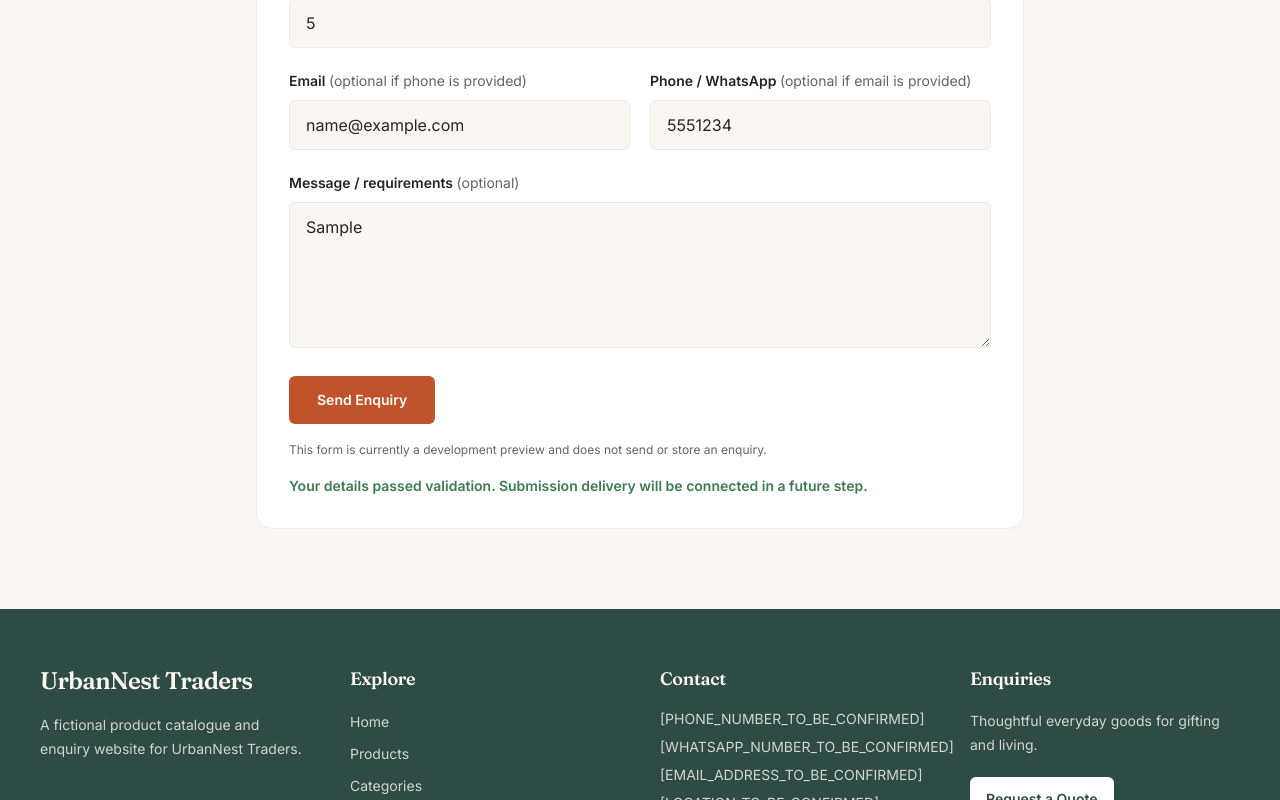
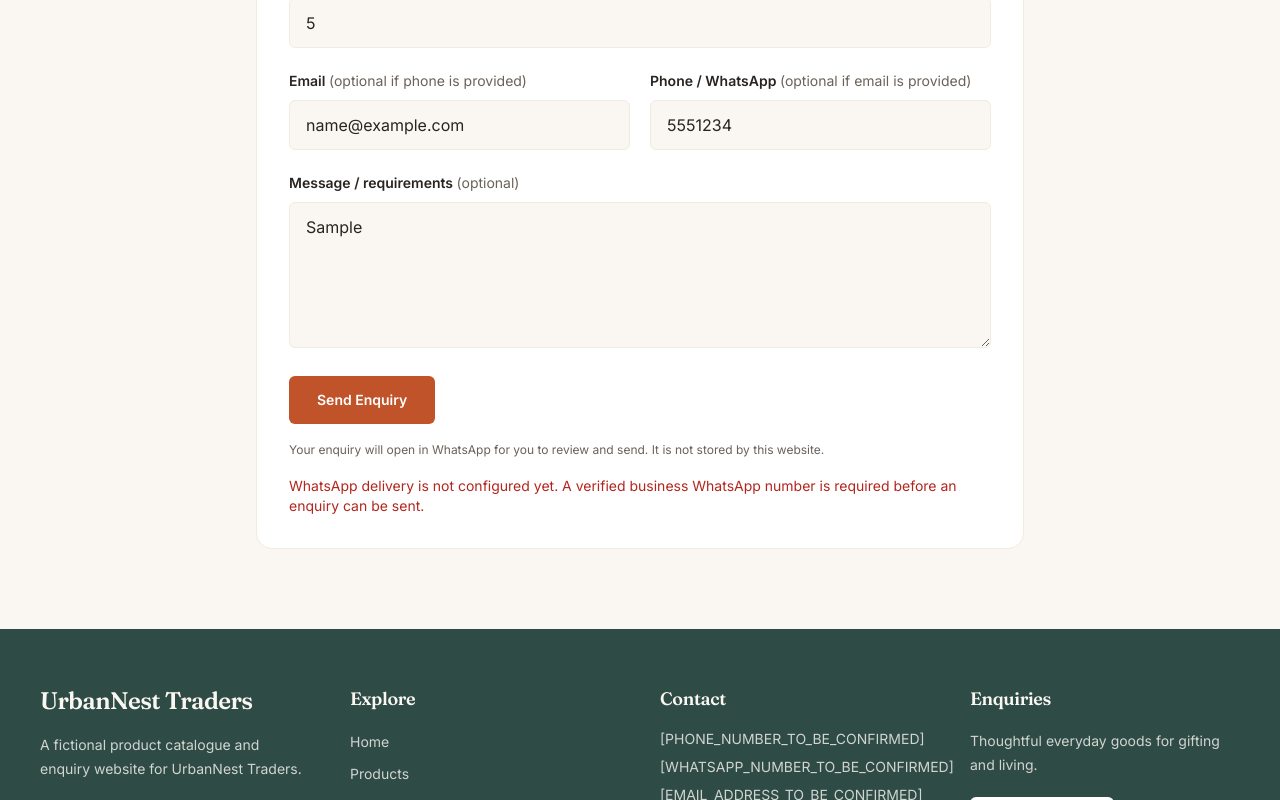
Before and after one commit to exploraterytester27/UrbanNest-Traders, a Next.js app: page /request-a-quote in a window 1280 px wide. Both pictures are taken after typing "Sample", "Sample", "5", "name@example.com", "5551234", "Sample" into the empty fields and a click on the button "Send Enquiry". Shown: the part 865-1665 px from the top of the page. Built offline with nearby package versions, Linux system fonts and the light colour scheme.

Commit message:
Add WhatsApp enquiry delivery

```diff
--- a/app/request-a-quote/page.tsx
+++ b/app/request-a-quote/page.tsx
@@ -1,6 +1,7 @@
 import type { Metadata } from "next";
 import Link from "next/link";
 import { ProductEnquiryForm } from "@/components/catalog/product-enquiry-form";
+import { siteConfig } from "@/config/site";
 import { getProductBySlug } from "@/data/catalog";
 
 export const metadata: Metadata = {
@@ -29,7 +30,10 @@ export default async function RequestAQuotePage({ searchParams }: RequestAQuoteP
           <h1 id="quote-page-title" className="mt-4 text-4xl text-text sm:text-5xl">Start a product enquiry.</h1>
           <p className="mt-5 text-base leading-7 text-muted sm:text-lg">Provide the essentials below. The selected product is carried into the form automatically when you start from a product page.</p>
           <div className="mt-10">
-            <ProductEnquiryForm product={product} />
+            <ProductEnquiryForm
+              product={product}
+              whatsAppNumber={process.env.WHATSAPP_NUMBER ?? siteConfig.contact.whatsAppNumber}
+            />
           </div>
         </div>
       </div>
--- a/components/catalog/product-enquiry-form.tsx
+++ b/components/catalog/product-enquiry-form.tsx
@@ -5,6 +5,7 @@ import type { Product } from "@/types/catalog";
 
 interface ProductEnquiryFormProps {
   product?: Product;
+  whatsAppNumber: string;
 }
 
 type FormValues = {
@@ -27,15 +28,17 @@ const initialValues: FormValues = {
   message: "",
 };
 
-export function ProductEnquiryForm({ product }: ProductEnquiryFormProps) {
+export function ProductEnquiryForm({ product, whatsAppNumber }: ProductEnquiryFormProps) {
   const [values, setValues] = useState<FormValues>(initialValues);
   const [errors, setErrors] = useState<FormErrors>({});
-  const [submitted, setSubmitted] = useState(false);
+  const [whatsAppUrl, setWhatsAppUrl] = useState<string | null>(null);
+  const [deliveryError, setDeliveryError] = useState<string | null>(null);
 
   const updateValue = (field: keyof FormValues, value: string) => {
     setValues((current) => ({ ...current, [field]: value }));
     setErrors((current) => ({ ...current, [field]: undefined, contact: undefined }));
-    setSubmitted(false);
+    setWhatsAppUrl(null);
+    setDeliveryError(null);
   };
 
   const validate = (): FormErrors => {
@@ -67,10 +70,33 @@ export function ProductEnquiryForm({ product }: ProductEnquiryFormProps) {
     event.preventDefault();
     const nextErrors = validate();
     setErrors(nextErrors);
+    setWhatsAppUrl(null);
+    setDeliveryError(null);
 
-    if (Object.keys(nextErrors).length === 0) {
-      setSubmitted(true);
+    if (Object.keys(nextErrors).length > 0) {
+      return;
     }
+
+    const phoneNumber = whatsAppNumber.replace(/\D/g, "");
+
+    if (phoneNumber.length < 8) {
+      setDeliveryError("WhatsApp delivery is not configured yet. A verified business WhatsApp number is required before an enquiry can be sent.");
+      return;
+    }
+
+    const enquiryMessage = [
+      "UrbanNest Product Enquiry",
+      "",
+      `Product: ${product?.name ?? "General product enquiry"}`,
+      `Customer: ${values.name.trim()}`,
+      values.company.trim() ? `Company: ${values.company.trim()}` : null,
+      values.email.trim() ? `Email: ${values.email.trim()}` : null,
+      values.phone.trim() ? `Phone/WhatsApp: ${values.phone.trim()}` : null,
+      `Quantity: ${values.quantity.trim()}`,
+      values.message.trim() ? `Requirements: ${values.message.trim()}` : null,
+    ].filter((line): line is string => line !== null).join("\n");
+
+    setWhatsAppUrl(`https://wa.me/${phoneNumber}?text=${encodeURIComponent(enquiryMessage)}`);
   };
 
   const fieldClassName = (field: keyof FormValues) =>
@@ -139,8 +165,16 @@ export function ProductEnquiryForm({ product }: ProductEnquiryFormProps) {
         <button type="submit" className="inline-flex min-h-12 w-full items-center justify-center rounded-md bg-primary px-7 py-3 text-sm font-semibold text-surface transition-colors hover:bg-primary-hover focus-visible:outline-primary sm:w-auto">
           Send Enquiry
         </button>
-        <p className="text-xs leading-5 text-muted">This form is currently a development preview and does not send or store an enquiry.</p>
-        {submitted ? <p className="text-sm font-semibold text-success" role="status">Your details passed validation. Submission delivery will be connected in a future step.</p> : null}
+        <p className="text-xs leading-5 text-muted">Your enquiry will open in WhatsApp for you to review and send. It is not stored by this website.</p>
+        {deliveryError ? <p className="text-sm text-error" role="alert">{deliveryError}</p> : null}
+        {whatsAppUrl ? (
+          <div className="grid gap-3" role="status">
+            <p className="text-sm font-semibold text-success">Your enquiry is ready. Review the details in WhatsApp and press Send there.</p>
+            <a href={whatsAppUrl} target="_blank" rel="noopener noreferrer" className="inline-flex min-h-12 w-full items-center justify-center rounded-md bg-whatsapp px-7 py-3 text-sm font-semibold text-text hover:brightness-95 focus-visible:outline-primary sm:w-auto">
+              Open WhatsApp to send
+            </a>
+          </div>
+        ) : null}
       </div>
     </form>
   );
```
